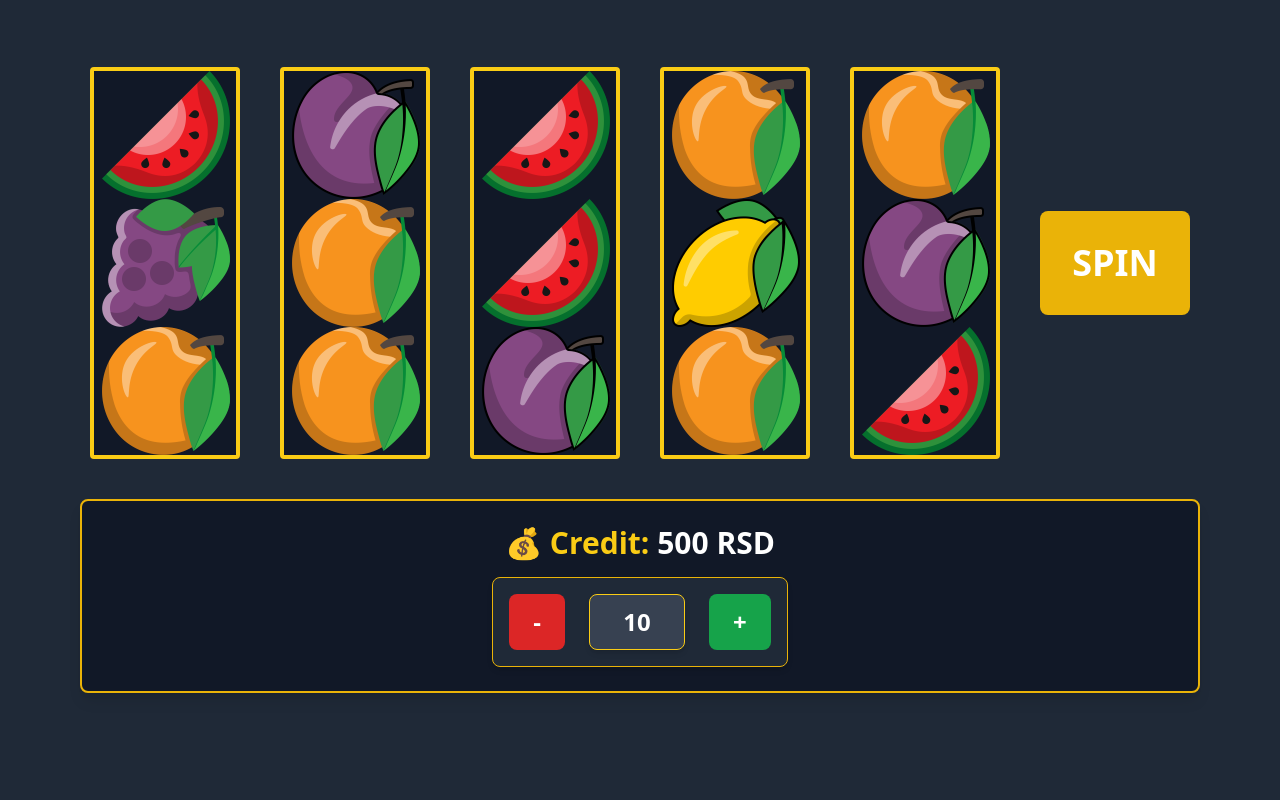
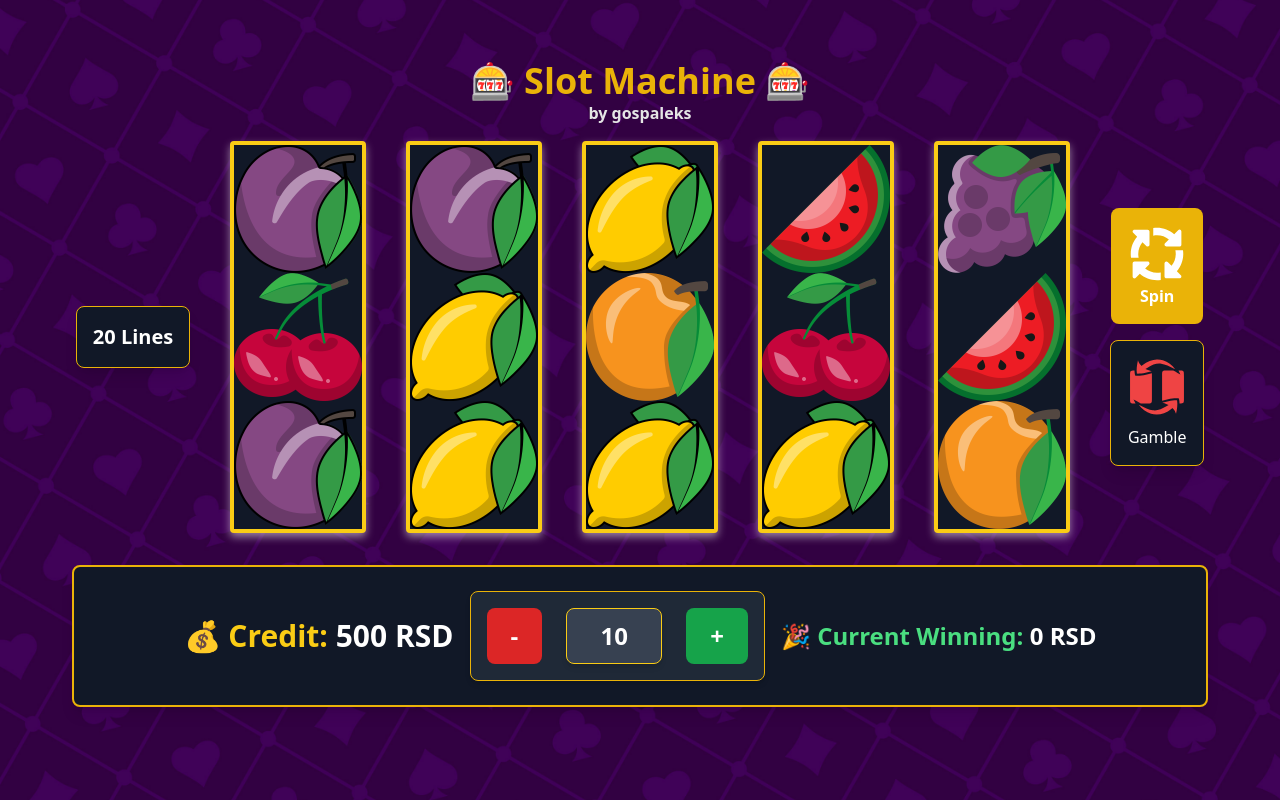
Before and after one commit to gospaleks/slot-game, a React (Vite) app: page / in a window 1280 px wide. Built offline with nearby package versions, Linux system fonts and the light colour scheme.

Commit message:
dodata matematika i neka custom raspodela za dobitak

```diff
--- a/package.json
+++ b/package.json
@@ -11,7 +11,8 @@
   },
   "dependencies": {
     "react": "^18.3.1",
-    "react-dom": "^18.3.1"
+    "react-dom": "^18.3.1",
+    "react-icons": "^5.4.0"
   },
   "devDependencies": {
     "@eslint/js": "^9.17.0",
--- a/src/App.tsx
+++ b/src/App.tsx
@@ -1,11 +1,14 @@
+import { FaArrowsSpin } from "react-icons/fa6";
+import { GiCardExchange } from "react-icons/gi";
 import { useSlots } from "./context";
 import Slots from "./components/Slots";
 import { useEffect } from "react";
 import Balance from "./components/Balance";
 
 const App = () => {
-  const { handleSpin } = useSlots();
+  const { handleSpin, currentWinning } = useSlots();
 
+  // Dodajemo event listener za space key
   useEffect(() => {
     const handleKeyDown = (event: KeyboardEvent) => {
       if (event.code === "Space") {
@@ -21,16 +24,36 @@ const App = () => {
   }, [handleSpin]);
 
   return (
-    <div className="flex h-screen flex-col items-center justify-center bg-gray-800">
+    <div className="flex h-screen flex-col items-center justify-center">
       <div className="container mx-auto p-10">
+        <div className="mb-4 flex flex-col items-center justify-center">
+          <h1 className="text-4xl font-bold text-yellow-500">
+            🎰 Slot Machine 🎰
+          </h1>
+          <span className="font-semibold text-neutral-200">by gospaleks</span>
+        </div>
         <div className="flex flex-row items-center justify-center gap-10">
+          <div className="flex flex-col items-center justify-center rounded-lg border border-yellow-500 bg-gray-900 p-4 shadow-lg">
+            <div className="text-xl font-bold text-white">20 Lines</div>
+          </div>
           <Slots />
-          <button
-            onClick={handleSpin}
-            className="rounded-lg bg-yellow-500 p-8 text-4xl font-bold text-white hover:bg-yellow-700"
-          >
-            SPIN
-          </button>
+          <div className="flex flex-col items-center justify-center gap-4">
+            <button
+              onClick={handleSpin}
+              className="rounded-lg bg-yellow-500 p-4 font-bold text-white hover:bg-yellow-600"
+            >
+              <FaArrowsSpin className="text-6xl" />
+              <span className="mt-2 text-white">Spin</span>
+            </button>
+            <button
+              disabled={currentWinning === 0}
+              onClick={() => alert("Not implemented yet!")}
+              className="flex flex-col items-center justify-center rounded-lg border border-yellow-500 bg-gray-900 p-4 shadow-lg hover:bg-gray-800"
+            >
+              <GiCardExchange className="text-6xl text-red-500" />
+              <span className="mt-2 text-white">Gamble</span>
+            </button>
+          </div>
         </div>
         <Balance />
       </div>
--- a/src/components/Balance.tsx
+++ b/src/components/Balance.tsx
@@ -1,13 +1,28 @@
 import { useSlots } from "../context";
+import { betValues } from "../utils/fruitPayouts";
 
 const Balance = () => {
-  const { credit, bet, setBet } = useSlots();
+  const { credit, bet, setBet, currentWinning } = useSlots();
 
-  const handleDecrease = () => setBet((prev) => Math.max(5, prev - 5));
-  const handleIncrease = () => setBet((prev) => Math.min(credit, prev + 5));
+  const handleDecrease = () => {
+    const currentIndex = betValues.indexOf(bet);
+    if (currentIndex > 0) {
+      setBet(betValues[currentIndex - 1]);
+    }
+  };
+
+  const handleIncrease = () => {
+    const currentIndex = betValues.indexOf(bet);
+    if (
+      currentIndex < betValues.length - 1 &&
+      betValues[currentIndex + 1] <= credit
+    ) {
+      setBet(betValues[currentIndex + 1]);
+    }
+  };
 
   return (
-    <div className="m-10 flex flex-col items-center justify-center gap-4 rounded-lg border-2 border-yellow-500 bg-gray-900 p-6 shadow-lg">
+    <div className="m-8 flex flex-row items-center justify-center gap-4 rounded-lg border-2 border-yellow-500 bg-gray-900 p-6 shadow-lg">
       {/* Credit Display */}
       <p className="text-3xl font-extrabold text-yellow-400">
         💰 Credit: <span className="text-white">{credit} RSD</span>
@@ -33,6 +48,12 @@ const Balance = () => {
           +
         </button>
       </div>
+
+      {/* Current Winning Display */}
+      <p className="text-2xl font-bold text-green-400">
+        🎉 Current Winning:{" "}
+        <span className="text-white">{currentWinning} RSD</span>
+      </p>
     </div>
   );
 };
--- a/src/components/Reel.tsx
+++ b/src/components/Reel.tsx
@@ -25,12 +25,13 @@ const Reel = ({ index, winningLines }: Props) => {
       style={
         {
           "--duration": `${0.8 + index * 0.25}s`,
+          boxShadow: "0 4px 8px rgba(255, 255, 255, 0.5)",
         } as React.CSSProperties
       }
     >
       <div
         className={`${isAnimating[index] ? "reel-spin" : ""} flex flex-col gap-2`}
-        style={{ height: "384px", width: "142px" }}
+        style={{ height: "384px", width: "128px" }}
       >
         {displayValues.map((value, i) => {
           // Proveravamo da li je trenutna pozicija (i, index) deo pobedničke linije
@@ -49,10 +50,14 @@ const Reel = ({ index, winningLines }: Props) => {
                 width: "128px",
                 position: "absolute",
                 top: `${i * 128}px`,
-                left: 8,
+                left: 0,
                 backgroundColor: isWinningCell
                   ? "rgba(255, 255, 0, 0.5)"
                   : "transparent",
+                // backgroundImage: isWinningCell
+                //   ? "url(https://i.pinimg.com/originals/93/33/81/93338121b5740dca5013b9fdfc9566a3.gif)"
+                //   : "none",
+                // backgroundSize: "cover",
               }}
             >
               <img
--- a/src/components/Slots.tsx
+++ b/src/components/Slots.tsx
@@ -5,30 +5,47 @@ import { Fruit, Result } from "../types";
 import convertToGrid from "../utils/convertToGrid";
 import showWinningLines from "../utils/showWinningLines";
 import winningLinesPositions from "../data/winningLines";
+import { calculateWinnings } from "../utils/fruitPayouts";
 
 const Slots = () => {
   const numOfReels = 5;
-  const { isAnimating, slotValues } = useSlots();
+  const { isAnimating, slotValues, bet, setCurrentWinning } = useSlots();
 
   const [grid, setGrid] = useState<Fruit[][]>(convertToGrid(slotValues));
   const [winningLines, setWinningLines] = useState<Result[]>([]);
+  const [currentLineIndex, setCurrentLineIndex] = useState(0);
 
   // Konvertujemo slotValues u grid kada animacija počne
   useEffect(() => {
-    if (isAnimating.some((anim) => anim)) return; // Čekamo da svi reel-ovi završe
+    if (isAnimating.some((anim) => anim)) return;
     setGrid(convertToGrid(slotValues));
   }, [isAnimating, slotValues]);
 
-  // Računamo pobedničke linije kada su svi reel-ovi završili animaciju
+  // Računamo pobedničke linije kada animacija stane
   useEffect(() => {
     if (isAnimating.some((anim) => anim)) {
-      setWinningLines([]); // Resetujemo linije dok se slotovi okreću
+      setWinningLines([]);
+      setCurrentLineIndex(0); // Resetujemo linije kad počne spin
     } else {
-      setWinningLines(showWinningLines(grid)); // Računamo linije kad animacija stane
+      const lines = showWinningLines(grid);
+      const winning = calculateWinnings(lines, bet);
+      setCurrentWinning(winning);
+      setWinningLines(lines);
     }
   }, [isAnimating, grid]);
 
-  const reelWidth = 182;
+  // Animacija linija - prikazujemo jednu po jednu
+  useEffect(() => {
+    if (winningLines.length === 0) return;
+
+    const interval = setInterval(() => {
+      setCurrentLineIndex((prevIndex) => (prevIndex + 1) % winningLines.length);
+    }, 1000); // Menjamo liniju na svake 1 sekundu
+
+    return () => clearInterval(interval);
+  }, [winningLines]);
+
+  const reelWidth = 168;
   const reelHeight = 128;
 
   return (
@@ -40,30 +57,25 @@ const Slots = () => {
         ))}
       </div>
 
-      {/* SVG za pobednicke linije */}
+      {/* SVG za pobedničke linije */}
       <svg className="pointer-events-none absolute left-0 top-0 h-full w-full">
-        {winningLines.map((win, index) => {
-          // Koordinate za crtez linije
-          const lineCoords = winningLinesPositions[win.line]
-            .slice(0, win.contiguosFruit)
+        {winningLines.length > 0 && (
+          <polyline
+            key={currentLineIndex}
+            points={winningLinesPositions[winningLines[currentLineIndex].line]
+              .slice(0, winningLines[currentLineIndex].contiguosFruit)
               .map(
                 ([row, col]) =>
                   `${col * reelWidth + reelWidth / 2},${row * reelHeight + reelHeight / 2}`,
               )
-            .join(" ");
-
-          return (
-            <polyline
-              key={index}
-              points={lineCoords}
-              stroke={win.color}
+              .join(" ")}
+            stroke="gold"
             strokeWidth="7"
             fill="none"
             strokeLinecap="round"
             strokeLinejoin="round"
           />
-          );
-        })}
+        )}
       </svg>
     </div>
   );
--- a/src/context.tsx
+++ b/src/context.tsx
@@ -1,6 +1,7 @@
 import { useCallback, useContext, useState } from "react";
 import { createContext } from "react";
 import { GlobalContextType, Fruit } from "./types";
+import { getRandomFruit } from "./utils/fruitPayouts";
 
 export const GlobalContext = createContext<GlobalContextType | null>(null);
 
@@ -15,21 +16,23 @@ const GlobalContextProvider = ({ children }: { children: React.ReactNode }) => {
 
   // Playe's initial credit and bet
   const [credit, setCredit] = useState(500);
+  const [currentWinning, setCurrentWinning] = useState(0);
   const [bet, setBet] = useState(10);
 
   function generateRandomValues(init: boolean): Fruit[][] {
     const values: Fruit[][] = [];
+
     for (let i = 0; i < 5; i++) {
       const row: Fruit[] = [];
       for (let j = 0; j < (init ? 23 : 20); j++) {
-        row.push((Math.floor(Math.random() * 7) + 1) as Fruit);
+        row.push(getRandomFruit());
       }
       if (!init) {
         row.push(...slotValues[i].splice(0, 3));
-        // console.log(slotValues[i].splice(0, 3));
       }
       values.push(row);
     }
+
     return values;
   }
 
@@ -38,12 +41,12 @@ const GlobalContextProvider = ({ children }: { children: React.ReactNode }) => {
       return;
     }
 
+    setCredit((prev) => prev + currentWinning - bet);
+
     if (credit < bet) {
       alert("Not enough credit!");
       return;
     }
-
-    setCredit((prev) => prev - bet);
 
     const randomValues = generateRandomValues(false);
     setSlotValues((_) => randomValues);
@@ -75,6 +78,8 @@ const GlobalContextProvider = ({ children }: { children: React.ReactNode }) => {
         setCredit,
         bet,
         setBet,
+        currentWinning,
+        setCurrentWinning,
       }}
     >
       {children}
--- a/src/data/winningLines.ts
+++ b/src/data/winningLines.ts
@@ -76,6 +76,69 @@ const winningLinesPositions = [
     [1, 3],
     [2, 4],
   ],
+  [
+    [1, 0],
+    [0, 1],
+    [1, 2],
+    [2, 3],
+    [1, 4],
+  ],
+  [
+    [1, 0],
+    [2, 1],
+    [1, 2],
+    [0, 3],
+    [1, 4],
+  ],
+  [
+    [0, 0],
+    [1, 1],
+    [0, 2],
+    [1, 3],
+    [0, 4],
+  ],
+  [
+    [2, 0],
+    [1, 1],
+    [2, 2],
+    [1, 3],
+    [2, 4],
+  ],
+  [
+    [1, 0],
+    [1, 1],
+    [0, 2],
+    [1, 3],
+    [1, 4],
+  ],
+  [
+    [1, 0],
+    [1, 1],
+    [2, 2],
+    [1, 3],
+    [1, 4],
+  ],
+  [
+    [0, 0],
+    [2, 1],
+    [0, 2],
+    [2, 3],
+    [0, 4],
+  ],
+  [
+    [2, 0],
+    [0, 1],
+    [2, 2],
+    [0, 3],
+    [2, 4],
+  ],
+  [
+    [1, 0],
+    [0, 1],
+    [2, 2],
+    [0, 3],
+    [1, 4],
+  ],
 ];
 
 export default winningLinesPositions;
--- a/src/index.css
+++ b/src/index.css
@@ -14,3 +14,9 @@
 .reel-spin {
   animation: spin var(--duration, 0.8s) ease-out forwards;
 }
+
+body {
+  background-image: url("src/assets/images/background.jpg");
+  background-size: cover;
+  background-position: center;
+}
--- a/src/types.ts
+++ b/src/types.ts
@@ -12,7 +12,6 @@ export type Result = {
   line: number;
   contiguosFruit: number;
   fruit: Fruit;
-  color: string;
 };
 
 export type GlobalContextType = {
@@ -23,4 +22,6 @@ export type GlobalContextType = {
   setCredit: (credit: number | ((prev: number) => number)) => void;
   bet: number;
   setBet: (bet: number | ((prev: number) => number)) => void;
+  currentWinning: number;
+  setCurrentWinning: (winning: number | ((prev: number) => number)) => void;
 };
--- /dev/null
+++ b/src/utils/fruitPayouts.ts
@@ -0,0 +1,61 @@
+import { Fruit, Result } from "../types";
+
+// Vrednosti payout-a za svako voce
+const fruitPayouts: Record<Fruit, { 3: number; 4: number; 5: number }> = {
+  [Fruit.Cherry]: { 3: 50, 4: 100, 5: 500 },
+  [Fruit.Lemon]: { 3: 50, 4: 100, 5: 500 },
+  [Fruit.Orange]: { 3: 100, 4: 400, 5: 2000 },
+  [Fruit.Plum]: { 3: 100, 4: 200, 5: 1000 },
+  [Fruit.Watermelon]: { 3: 100, 4: 200, 5: 1000 },
+  [Fruit.Grapes]: { 3: 100, 4: 400, 5: 2000 },
+  [Fruit.Seven]: { 3: 200, 4: 2000, 5: 5000 },
+};
+
+// Tezine voca za custom distribuciju
+const weightedFruits: { fruit: Fruit; weight: number }[] = [
+  { fruit: Fruit.Cherry, weight: 30 },
+  { fruit: Fruit.Lemon, weight: 30 },
+  { fruit: Fruit.Orange, weight: 20 },
+  { fruit: Fruit.Plum, weight: 15 },
+  { fruit: Fruit.Watermelon, weight: 15 },
+  { fruit: Fruit.Grapes, weight: 10 },
+  { fruit: Fruit.Seven, weight: 5 },
+];
+
+export const betValues = [10, 20, 50, 100, 200, 500, 1000];
+
+// Custom distribucija voca
+export const getRandomFruit = (): Fruit => {
+  const totalWeight = weightedFruits.reduce(
+    (sum, item) => sum + item.weight,
+    0,
+  );
+  const randomNum = Math.random() * totalWeight;
+
+  let cumulativeWeight = 0;
+  for (const item of weightedFruits) {
+    cumulativeWeight += item.weight;
+    if (randomNum <= cumulativeWeight) {
+      return item.fruit;
+    }
+  }
+
+  return Fruit.Cherry; // Default (nikad se ne bi desilo)
+};
+
+export const calculateWinnings = (
+  winningLines: Result[],
+  betAmount: number,
+): number => {
+  return winningLines.reduce((total, win) => {
+    const fruit = win.fruit as Fruit;
+    const count = win.contiguosFruit as 3 | 4 | 5;
+
+    if (!fruitPayouts[fruit] || !fruitPayouts[fruit][count]) return total;
+
+    const payout = fruitPayouts[fruit][count];
+
+    // Skaliranje prema betAmount
+    return Math.round(total + (payout / 100) * betAmount);
+  }, 0);
+};
--- a/src/utils/showWinningLines.ts
+++ b/src/utils/showWinningLines.ts
@@ -1,6 +1,5 @@
 import winningLinesPositions from "../data/winningLines";
 import { Fruit, Result } from "../types";
-import getRandomLightColor from "./getRandomLightColor";
 
 const showWinningLines = (grid: Fruit[][]) => {
   let winningLines: Result[] = [];
@@ -31,7 +30,6 @@ const showWinningLines = (grid: Fruit[][]) => {
         line: index,
         contiguosFruit: numOfContiguousFruits,
         fruit: firstFruit === null ? Fruit.Seven : firstFruit,
-        color: getRandomLightColor(),
       });
 
       console.log(line, numOfContiguousFruits);
```
Also changed, not shown: src/assets/images/background.jpg (added), 1 other file (tests, documents, lock files or other folders). Lines whose indentation alone changed are shown as unchanged.
